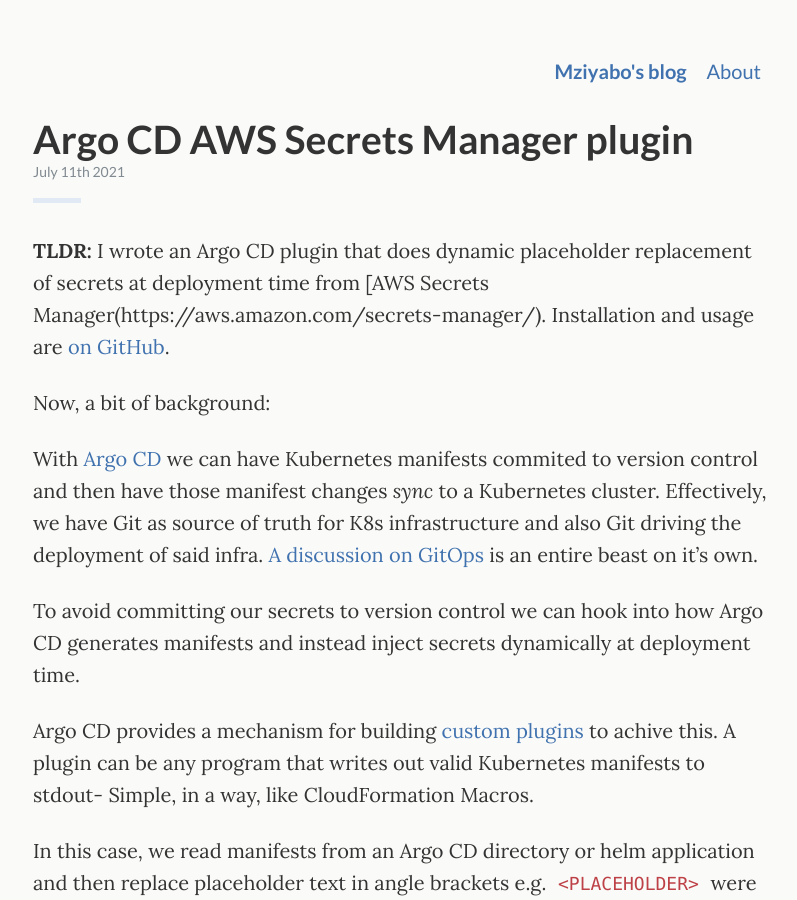
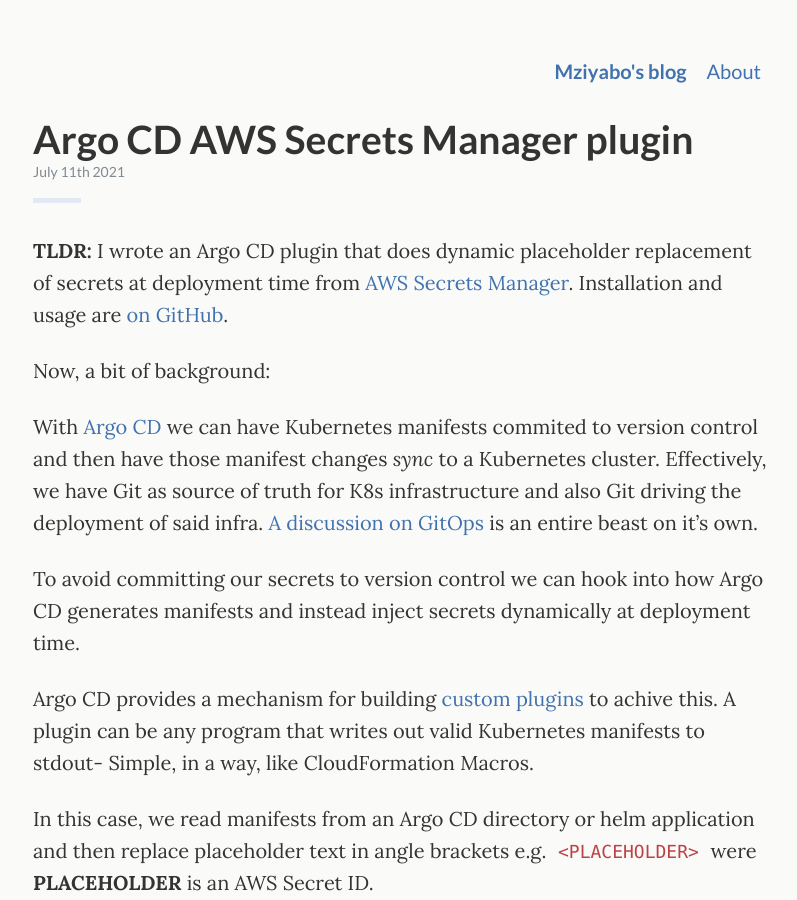
Before and after one commit to mziyabo/mziyabo.github.io, a Jekyll site: the page built from _posts/2021-07-11-argo-cd---aws-secrets-manager-plugin.md, in a window 1280 px wide and 900 px high. Shown: the whole window, without its empty margins (239-1036 px from the left). Built offline with Jekyll 4.4.1, drawn with Linux system fonts in a browser that asks for light colours; comment, search, counter and statistics services are not loaded.

Commit message:
post(fix): Argo CD AWS Secrets Manager Plugin

```diff
--- a/_posts/2021-07-11-argo-cd---aws-secrets-manager-plugin.md
+++ b/_posts/2021-07-11-argo-cd---aws-secrets-manager-plugin.md
@@ -7,7 +7,7 @@ tags: ["argocd","kubernetes","aws secrets manager","python"]
 comments: true
 ---
 
-**TLDR:** I wrote an Argo CD plugin that does dynamic placeholder replacement of secrets at deployment time from [AWS Secrets Manager(https://aws.amazon.com/secrets-manager/). Installation and usage are [on GitHub](https://github.com/mziyabo/argocd-aws-secret-plugin).
+**TLDR:** I wrote an Argo CD plugin that does dynamic placeholder replacement of secrets at deployment time from [AWS Secrets Manager](https://aws.amazon.com/secrets-manager/). Installation and usage are [on GitHub](https://github.com/mziyabo/argocd-aws-secret-plugin).
 
 Now, a bit of background:
 
```
